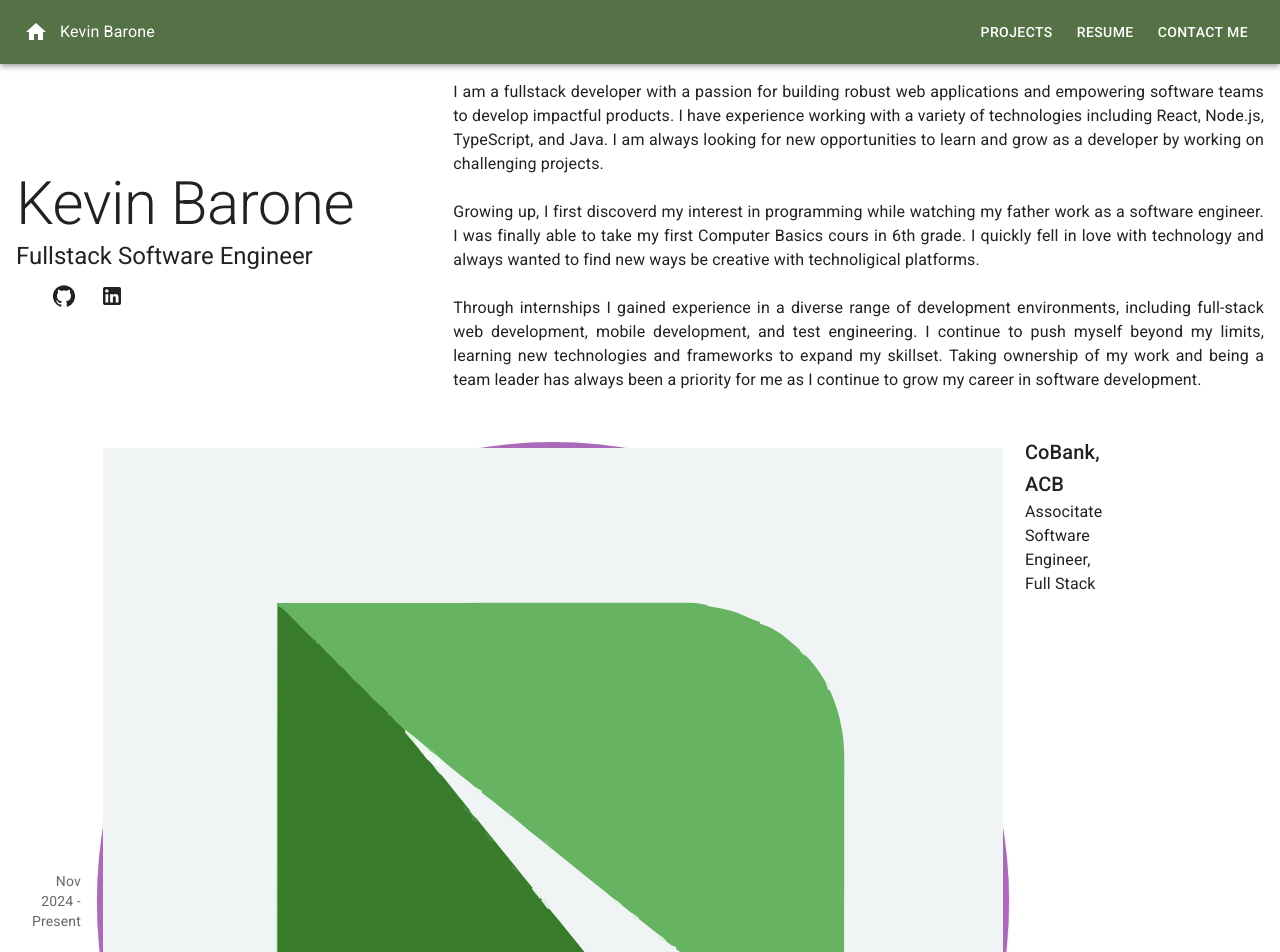
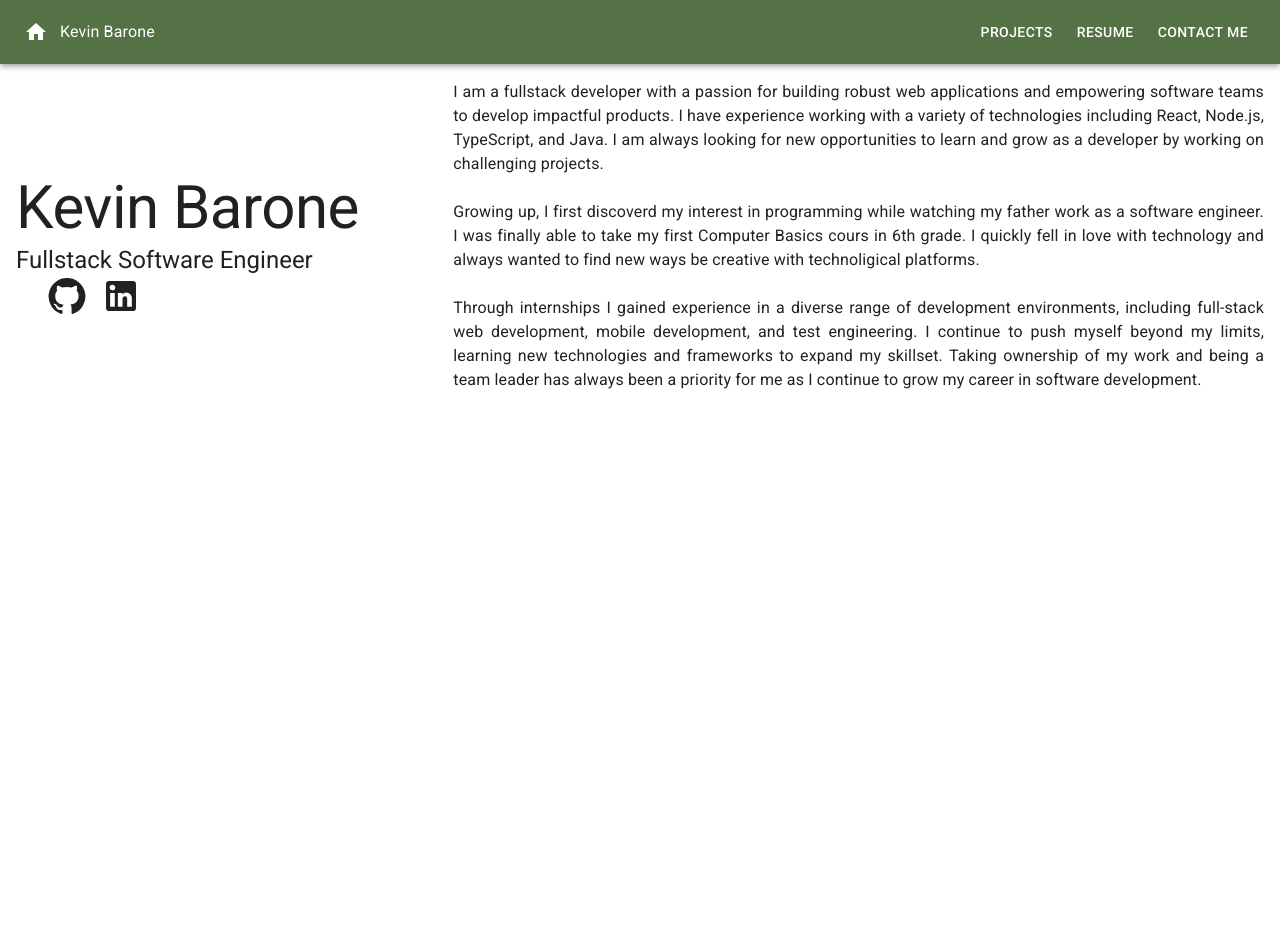
Before and after one commit to keba2993/react-portfolio, a React (Vite) app: page / in a window 1280 px wide. Shown: the top 952 px of the page. After the commit the page ends 800 px from the top, so only its background shows below. Built offline with nearby package versions, Linux system fonts and the light colour scheme.

Commit message:
minor edits to hero

```diff
--- a/src/App.tsx
+++ b/src/App.tsx
@@ -23,8 +23,8 @@ function App() {
 				<CssBaseline />
 				<Navbar />
 				<Hero />
-				<Experience />
-				<Skills />
+				{/* <Experience />
+				<Skills /> */}
 			</ThemeProvider>
 		</>
 	);
--- a/src/components/Hero.tsx
+++ b/src/components/Hero.tsx
@@ -14,7 +14,9 @@ function Hero() {
 					padding: '1rem 1rem 0 1rem',
 				}}
 			>
-				<Typography variant='h2'>Kevin Barone</Typography>
+				<Typography variant='h2' fontWeight={400}>
+					Kevin Barone
+				</Typography>
 				<Typography variant='h5'>Fullstack Software Engineer</Typography>
 				<Container
 					sx={{
@@ -28,9 +30,9 @@ function Hero() {
 						color='inherit'
 						aria-label='nav-github'
 						href='https://github.com/keba2993'
-						className='scale-125'
+						sx={{ padding: '0px 0.25em' }}
 					>
-						<GitHub />
+						<GitHub sx={{ fontSize: 40 }} />
 					</IconButton>
 					<IconButton
 						size='large'
@@ -38,9 +40,9 @@ function Hero() {
 						color='inherit'
 						aria-label='nav-linkedin'
 						href='https://www.linkedin.com/in/kbarone18/'
-						className='scale-125'
+						sx={{ padding: '0 0.25em' }}
 					>
-						<LinkedIn />
+						<LinkedIn sx={{ fontSize: 40 }} />
 					</IconButton>
 				</Container>
 			</Grid>
```
